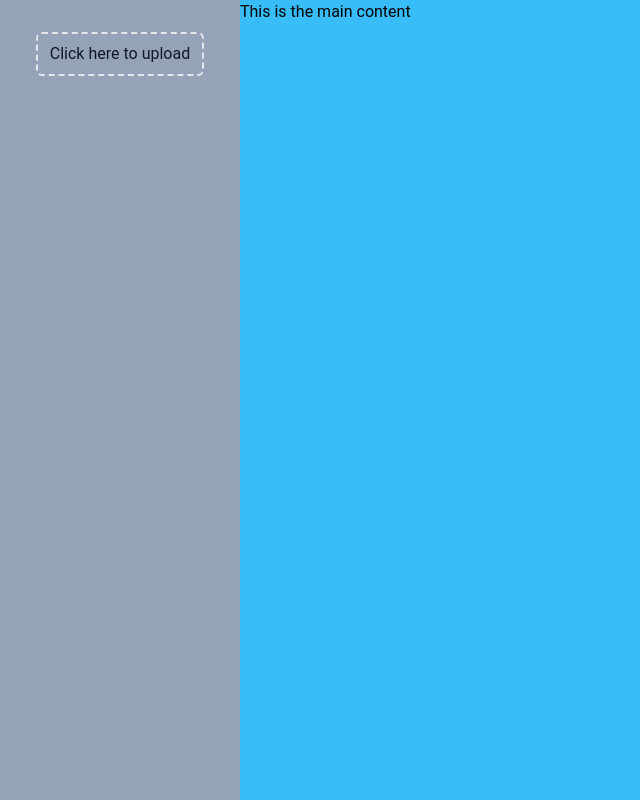
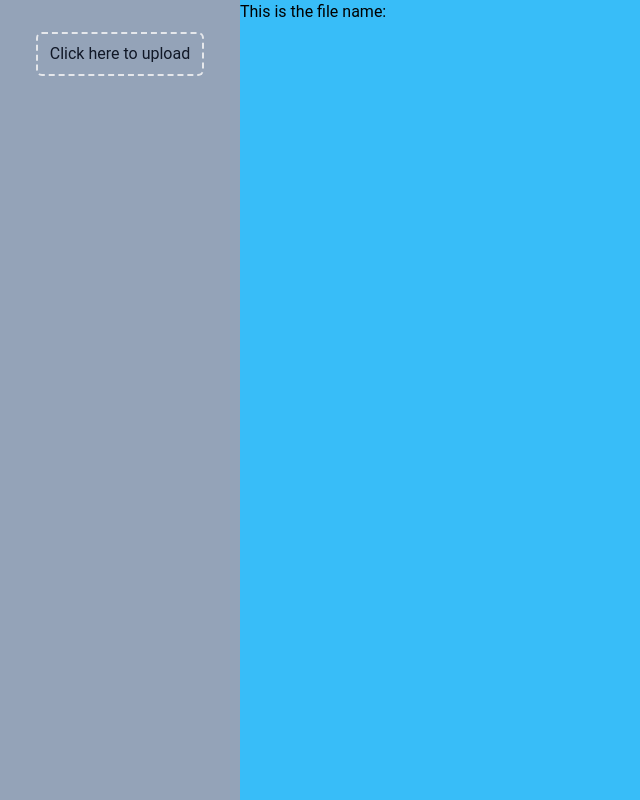
Before and after one commit to HaroldObasi/chat-visualizer, a Next.js app: page / in a window 1280 px wide. Shown: the whole page, without its empty margins (0-640 px from the left). Built offline with nearby package versions, Linux system fonts and the light colour scheme.

Commit message:
created global context

```diff
--- a/src/components/layout/Sidebar.jsx
+++ b/src/components/layout/Sidebar.jsx
@@ -1,11 +1,20 @@
 import React from "react";
+import { useGlobalContext } from "@/contexts/AppContext";
 
 const Sidebar = () => {
+  const { setFileName } = useGlobalContext();
+
+  const onClickUpload = () => {
+    setFileName("The life and times");
+  };
+
   return (
     <div class="bg-slate-400 w-60 h-full flex-none">
-      {" "}
       <div className="flex justify-center py-8">
-        <button className="py-2 px-3  text-gray-900 rounded-md border-2 border-dashed hover:border-blue-500 hover:bg-blue-50">
+        <button
+          onClick={onClickUpload}
+          className="py-2 px-3 text-gray-900 rounded-md border-2 border-dashed hover:border-blue-500 hover:bg-blue-50"
+        >
           Click here to upload
         </button>
       </div>
--- /dev/null
+++ b/src/contexts/AppContext.js
@@ -0,0 +1,27 @@
+import React, { useState, useContext, createContext } from "react";
+
+const AppContext = createContext();
+
+const AppProvider = ({ children }) => {
+  const [fileName, setFileName] = useState("");
+  const [fileContent, setFileContent] = useState([]);
+
+  return (
+    <AppContext.Provider
+      value={{
+        fileName,
+        setFileName,
+        fileContent,
+        setFileContent,
+      }}
+    >
+      {children}
+    </AppContext.Provider>
+  );
+};
+
+export const useGlobalContext = () => {
+  return useContext(AppContext);
+};
+
+export { AppProvider };
--- a/src/pages/_app.js
+++ b/src/pages/_app.js
@@ -1,5 +1,11 @@
 import '@/styles/globals.css'
+import { AppProvider } from "@/contexts/AppContext";
 
 export default function App({ Component, pageProps }) {
-  return <Component {...pageProps} />
+  return (
+    <AppProvider>
+      <Component {...pageProps} />
+    </AppProvider>
+  );
+
 }
--- a/src/pages/index.jsx
+++ b/src/pages/index.jsx
@@ -1,14 +1,16 @@
 import { useRef, useState } from "react";
 import { extractGroupMembers } from "@/utils/countUserTokens";
+import { useGlobalContext } from "@/contexts/AppContext";
 
 import ChartComponent from "@/components/ChartComponent";
 import Sidebar from "@/components/layout/Sidebar";
 
 export default function Home() {
-  const fileInputRef = useRef(null);
-  const [fileContent, setFileContent] = useState([]);
-  const [fileName, setFileName] = useState("");
-  const [groupMembers, setGroupMembers] = useState({});
+  const { fileName } = useGlobalContext();
+  // const fileInputRef = useRef(null);
+  // const [fileContent, setFileContent] = useState([]);
+  // const [fileName, setFileName] = useState("");
+  // const [groupMembers, setGroupMembers] = useState({});
 
   function readFile(file) {
     const reader = new FileReader();
@@ -78,9 +80,8 @@ export default function Home() {
 
   return (
     <div class="flex h-screen">
-      {/* <div class="bg-slate-400 w-60 h-full flex-none">This is the sidebar</div> */}
       <Sidebar />
-      <div class="bg-sky-400 flex-grow">This is the main content</div>
+      <div class="bg-sky-400 flex-grow">This is the file name: {fileName} </div>
     </div>
   );
 }
```
